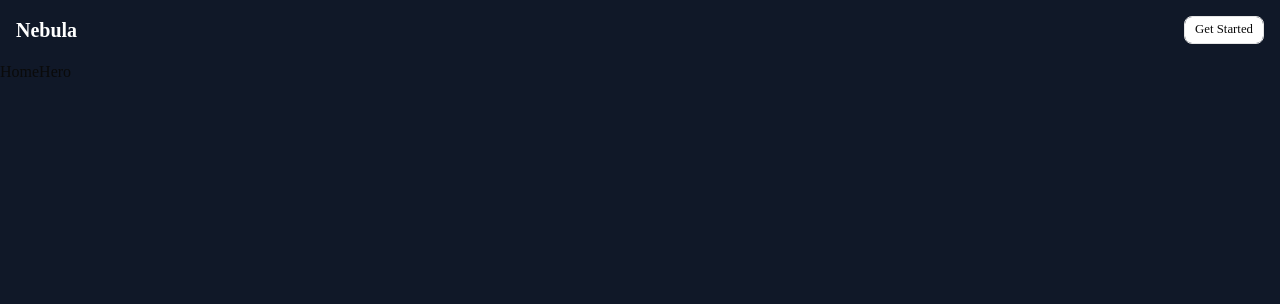
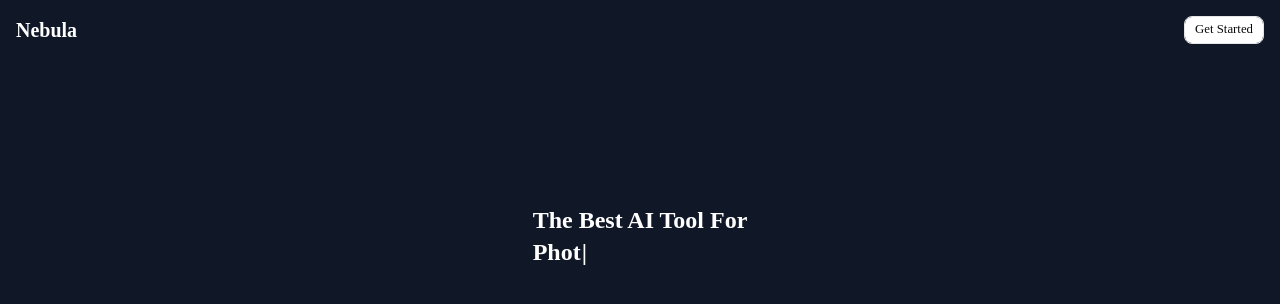
Before and after one commit to provash-roy/Nebula-AI, a Next.js app: page / in a window 1280 px wide. Shown: the top 304 px of the page. Built offline with nearby package versions, Linux system fonts and the light colour scheme; no server answers.

Commit message:
add hero section

```diff
--- a/package.json
+++ b/package.json
@@ -20,7 +20,8 @@
     "react-resizable-panels": "^4.8.0",
     "shadcn": "^4.1.2",
     "tailwind-merge": "^3.5.0",
-    "tw-animate-css": "^1.4.0"
+    "tw-animate-css": "^1.4.0",
+    "typewriter-effect": "^2.22.0"
   },
   "devDependencies": {
     "@tailwindcss/postcss": "^4",
--- a/src/app/layout.tsx
+++ b/src/app/layout.tsx
@@ -1,22 +1,12 @@
 import type { Metadata } from "next";
-import {
-  ClerkProvider,
-  Show,
-  SignInButton,
-  SignUpButton,
-  UserButton,
-} from "@clerk/nextjs";
-import { Geist, Geist_Mono } from "next/font/google";
+import { ClerkProvider } from "@clerk/nextjs";
+import { Montserrat } from "next/font/google";
 import "./globals.css";
 
-const geistSans = Geist({
-  variable: "--font-geist-sans",
+const montserrat = Montserrat({
   subsets: ["latin"],
-});
-
-const geistMono = Geist_Mono({
-  variable: "--font-geist-mono",
-  subsets: ["latin"],
+  weight: ["700"],
+  variable: "--font-montserrat",
 });
 
 export const metadata: Metadata = {
@@ -26,14 +16,12 @@ export const metadata: Metadata = {
 
 export default function RootLayout({
   children,
-}: Readonly<{
+}: {
   children: React.ReactNode;
-}>) {
+}) {
   return (
     <html lang="en">
-      <body
-        className={`${geistSans.variable} ${geistMono.variable} antialiased`}
-      >
+      <body className={`${montserrat.variable} antialiased`}>
         <ClerkProvider>{children}</ClerkProvider>
       </body>
     </html>
--- a/src/components/home-hero.tsx
+++ b/src/components/home-hero.tsx
@@ -1,5 +1,25 @@
-import React from "react";
+import Typewriter from "typewriter-effect";
 
 export default function HomeHero() {
-  return <div>HomeHero</div>;
+  return (
+    <div className="flex items-center justify-center py-36">
+      <div className="text-white font-extrabold text-2xl sm:5xl md:6xl lg:7xl">
+        <h1>The Best AI Tool For</h1>
+
+        <Typewriter
+          options={{
+            strings: [
+              "Conversation",
+              "Photo GGeneration",
+              "Code Generation",
+              "Audio Generation",
+              "Video Generation",
+            ],
+            autoStart: true,
+            loop: true,
+          }}
+        />
+      </div>
+    </div>
+  );
 }
```
Also changed, not shown: 1 other file (tests, documents, lock files or other folders).
